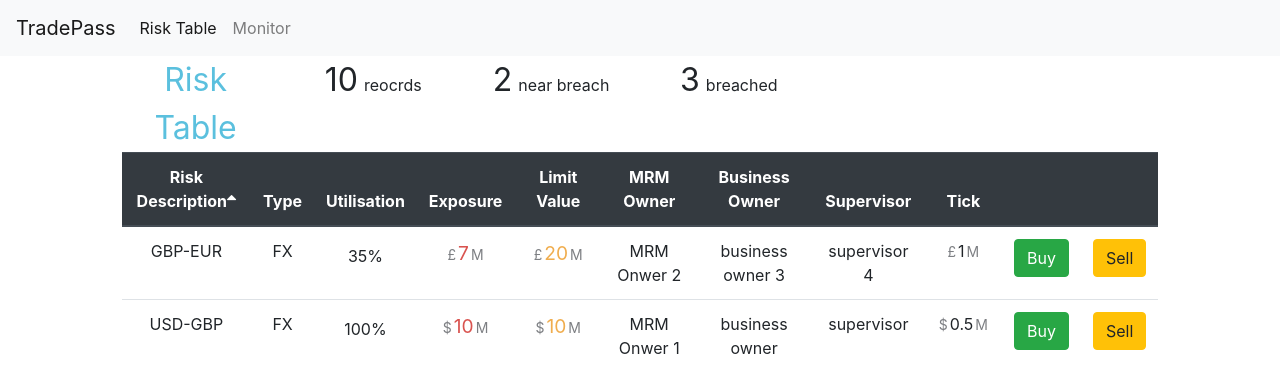
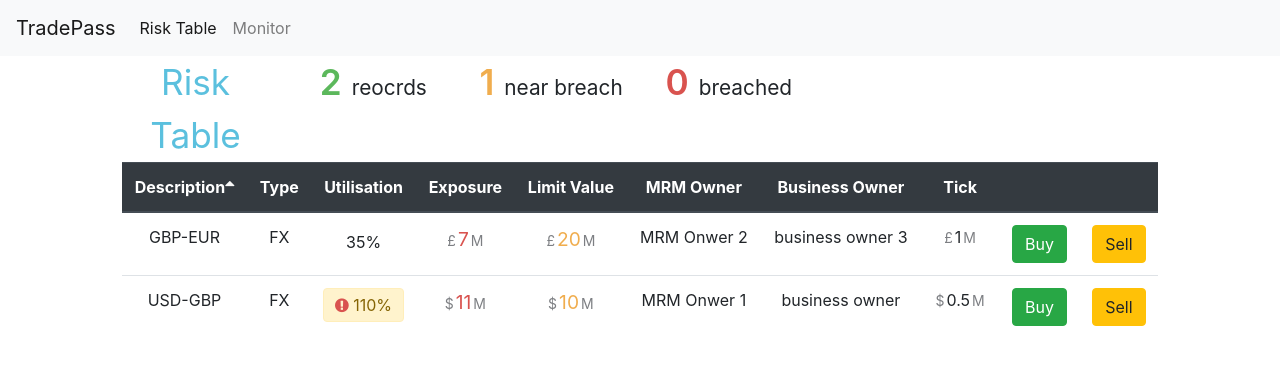
Before and after one commit to tonychenze/bondDebtHistory, a React (Create React App) app: page /risktable in a window 1280 px wide. Shown: the top 392 px of the page. Built offline with nearby package versions, Linux system fonts and the light colour scheme.

Commit message:
adding the dashboard for the risktable

```diff
--- /dev/null
+++ b/src/components/consts.js
@@ -0,0 +1,4 @@
+export  default {
+  nearBreachRatio: "85",
+  breachRatio: "95"
+};
--- a/src/components/risk-table/riskDashboard.jsx
+++ b/src/components/risk-table/riskDashboard.jsx
@@ -1,30 +1,50 @@
 import React, { Component } from "react";
+import { toast } from "react-toastify";
+import utils from "../utils";
+
 class RiskDashboard extends Component {
+  getBreachedCount = () => {
+    const { data } = this.props;
+    if (!data) return 0;
+    const breached = data.filter(item =>
+      utils.isBreached(item.utilisation, item.breach)
+    );
+    return breached.length;
+  };
+
+  getNearBreachedCount = () => {
+    const { data } = this.props;
+    if (!data) return 0;
+    const nearBreached = data.filter(
+      item =>
+        utils.isNearBreach(item.utilisation, item.breach) &&
+        !utils.isBreached(item.utilisation, item.breach)
+    );
+    return nearBreached.length;
+  };
+
   render() {
-    //const { data } = this.props;
-    const totalCount = 10;
-    const nearBreach = 2;
-    const breached = 3;
+    const { data } = this.props;
     return (
       <div className="row">
         <div className="col-2" id="tableName">
-          Risk Table
+          <span>Risk Table</span>
         </div>
         <div className="col-2">
           <span className="dashboard-count" id="dashboard-total">
-            {totalCount}
+            {data.length}
           </span>
           <span className="dashboard-name">reocrds</span>
         </div>
         <div className="col-2">
           <span className="dashboard-count" id="dashboard-nearBreach">
-            {nearBreach}
+            {this.getNearBreachedCount()}
           </span>
           <span className="dashboard-name">near breach</span>
         </div>
         <div className="col-2">
           <span className="dashboard-count" id="dashboard-breach">
-            {breached}
+            {this.getBreachedCount()}
           </span>
           <span className="dashboard-name">breached</span>
         </div>
--- a/src/components/risk-table/riskTable.css
+++ b/src/components/risk-table/riskTable.css
@@ -1,18 +1,43 @@
+:root {
+  --bootstrap-info: #5bc0de;
+  --bootstrap-primary: #0275d8;
+  --bootstrap-success: #5cb85c;
+  --bootstrap-warning: #f0ad4e;
+  --bootstrap-danger: #d9534f;
+  --bootstrap-faded: #f7f7f7;
+  --bootstrap-inverse: #292b2c;
+}
 /*risk table*/
 .fa {
-  color: white;
+  color: var(--bootstrap-faded);
 }
+
+/*Dash board*/
 #tableName {
-  font-size: 2em;
-  color: #5bc0de;
+  font-size: 2.2em;
+  color: var(--bootstrap-info);
 }
 .dashboard-count {
-  font-size: 2em;
-  padding-right: 6px;
+  font-size: 2.2em;
+  font-weight: 600;
+  padding-right: 10px;
 }
+.dashboard-name {
+  font-size: 1.3em;
+}
+#dashboard-total {
+  color: var(--bootstrap-success);
+}
+#dashboard-nearBreach {
+  color: var(--bootstrap-warning);
+}
+#dashboard-breach {
+  color: var(--bootstrap-danger);
+}
+
 /* utilisation column */
 #utilsationIcon {
-  color: #d9534f;
+  color: var(--bootstrap-danger);
 }
 #utilisationValue {
   margin-bottom: 0px;
@@ -29,11 +54,11 @@
 /* exposure column */
 .exposureValue {
   font-size: 1.2em;
-  color: #d9534f;
+  color: var(--bootstrap-danger);
 }
 
 /*limit column*/
 .limitValue {
   font-size: 1.2em;
-  color: #f0ad4e;
+  color: var(--bootstrap-warning);
 }
--- a/src/components/risk-table/riskTable.jsx
+++ b/src/components/risk-table/riskTable.jsx
@@ -22,8 +22,8 @@ class RiskTable extends Component {
         _id: "1",
         description: "USD-GBP",
         type: "FX",
-        utilisation: 100,
-        exposure: 10,
+        utilisation: 110,
+        exposure: 11,
         limit: 10,
         mrm: "MRM Onwer 1",
         business: "business owner",
@@ -53,7 +53,7 @@ class RiskTable extends Component {
   }
 
   headers = [
-    { path: "description", label: "Risk Description" },
+    { path: "description", label: "Description" },
     { path: "type", label: "Type" },
     {
       path: "utilisation",
@@ -74,7 +74,6 @@ class RiskTable extends Component {
     },
     { path: "mrm", label: "MRM Owner" },
     { path: "business", label: "Business Owner" },
-    { path: "supervisor", label: "Supervisor" },
     {
       path: "tick",
       label: "Tick",
@@ -121,7 +120,7 @@ class RiskTable extends Component {
       if (exposure + tick <= limit * breach) {
         newItem.exposure = exposure + tick;
       } else {
-        toast.error(`${description} reach the Breach`);
+        toast.error(`${description} reached the Breach`);
       }
     } else {
       if (exposure >= tick) {
@@ -150,7 +149,7 @@ class RiskTable extends Component {
     return (
       <div>
         <div className="col-10 offset-1">
-          <RiskDashboard />
+          <RiskDashboard data={rows} />
         </div>
 
         <div className="col-10 offset-1">
--- a/src/components/risk-table/utilisation.jsx
+++ b/src/components/risk-table/utilisation.jsx
@@ -1,5 +1,5 @@
 import React from "react";
-import { nearBreachRatio, breachRatio } from "../../config.json";
+import utils from "../utils";
 import "./riskTable.css";
 
 const Utilisation = ({ utilisation, breach }) => {
@@ -12,8 +12,8 @@ const Utilisation = ({ utilisation, breach }) => {
     />
   );
 
-  if (utilisation >= breachRatio * breach) utilClass += "danger";
-  else if (utilisation >= nearBreachRatio * breach) utilClass += "warning";
+  if (utils.isBreached(utilisation, breach)) utilClass += "danger";
+  else if (utils.isNearBreach(utilisation, breach)) utilClass += "warning";
   else {
     utilClass = "alert";
     icon = "";
--- /dev/null
+++ b/src/components/utils.js
@@ -0,0 +1,14 @@
+import consts from "./consts";
+
+export function isBreached(utilisation, breach) {
+  return utilisation >= consts.breachRatio * breach;
+}
+
+export function isNearBreach(utilisation, breach) {
+  return utilisation >= consts.nearBreachRatio * breach;
+}
+
+export default {
+  isBreached,
+  isNearBreach
+};
--- a/src/config.json
+++ b/src/config.json
@@ -1,5 +1,3 @@
 {
-  "apiURL": "https://my-json-server.typicode.com/tonychenze/fake_service",
-  "nearBreachRatio": "85",
-  "breachRatio": "95"
+  "apiURL": "https://my-json-server.typicode.com/tonychenze/fake_service"
 }
```
